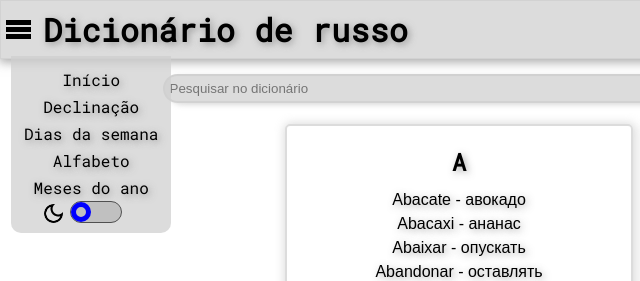
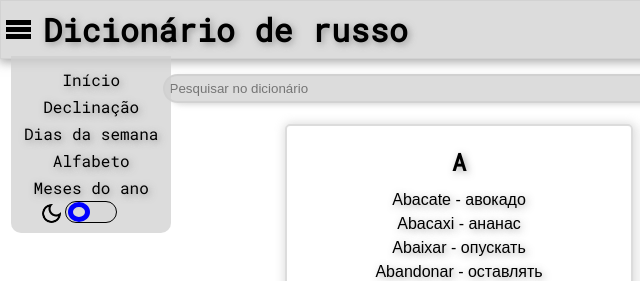
Before and after one commit to JosiasFontesAlves/Russo_pt-br, a website with bundled scripts: page src/index.html in a window 1280 px wide. Both pictures are taken after a click on the button 18 px from the left and 29 px from the top of the page. Shown: the top 281 px of the page, 0-640 px from the left. Built offline with nearby package versions, Linux system fonts and the light colour scheme; files whose address does not match are found by name; a web font is replaced by a local one.

Commit message:
Lib7 v3.2

```diff
--- a/src/css/home.css
+++ b/src/css/home.css
@@ -85,11 +85,11 @@ h2 {
 
 #lua {
     width: 25px;
-    transform: translateX(-50px);
+    transform: translateX(-52px);
 }
 
-#temesc {
-    transform: translateX(5px);
+#btn_temesc {
+    left: 57px;
 }
 
 .posX_30 {
--- a/src/js/lib7.js
+++ b/src/js/lib7.js
@@ -9,51 +9,53 @@
  * *        * *        * *     * *           * *            * *            * * * * * * * * *     * *             * *
 */
 
-let versão = '3.1.5';
+let versão = '3.2';
 
 /**
- * @param {string} local
- * @param {string} idBtn - nome do botão
- * @param {number} estilo - tipo de botão
- * @param {string} cor
+ * @param {string} idBtn
+ * @param {number} estilo
+ * @param {string | string[]} cor
  */
-export function criarBotão(local, idBtn, estilo, cor) {
-    const tam = ["width: 50px; height: 20px; color: rgb(80, 80, 80)", "width: 20px; height: inherit; transform: translateX(-3%)"],
+export function Btn(idBtn, estilo, cor) {
+    const setCor = (i, bg) => Array.isArray(cor) ? cor[i] : bg,
+        props = [
+            `background: ${cor[1]}; border: 2px solid; padding: 2px; height: 20px; width: 50px;`,
+            `background: ${setCor(0, cor)}; border: none; height: inherit; width: 20px;`,
+            `background: ${setCor(1, '#d8d8d8')};`
+        ],
         btn = {
-            borda: [
-                `${tam[0]}; border: 2px solid; padding: 2px; border-radius: 15px`,
-                `${tam[0]}; border: 2px solid; padding: 2px;`,
-                `${tam[0]}; border: 1px solid; background: lightgreen; border-radius: 25px;`,
-                `${tam[0]}; background: gray; border-radius: 5px; padding: 2px;`,
-                `width: 50px; height: 15px; background: darkred; border-radius: 25px; display: flex; align-items: center`,
-                `${tam[0]}; border-radius: 25px; background: silver; border: 1px solid`,
+            div: [
+                `${props[0]} border-radius: 15px;`, props[0], `${props[0]} border-radius: 7px;`,
+                `${props[2]}; height: 15px; border-radius: 10px; display: flex; align-items: center; width: 50px;`,
+                `${props[2]}; border-radius: 25px; border: 1px solid; height: 20px; width: 50px;`,
             ],
-            botão: [
-                `${tam[1]}; background: ${cor}; border-radius: inherit;`, `${tam[1]}; background: ${cor};`,
-                `width: 20px; height: inherit; background: ${cor}; border-radius: 50%;`,
-                `${tam[1]}; background: ${cor}; border-radius: inherit;`,
-                `width: 25px; height: 25px; background: red; border-radius: 50%;`,
-                `width: 10px; height: 10px; border: 5px solid ${cor}; background: none; border-radius: 50%;`,
+            button: [
+                `${props[1]} border-radius: inherit;`, props[1], `${props[1]} border-radius: 5px`,
+                `background: ${setCor(0, cor)}; border: none; border-radius: 50%; height: 25px; width: 25px`,
+                `width: 20px; border: 5px solid ${setCor(0, cor)}; background: none; border-radius: 50%; height: inherit;`
             ]
         },
-        res = [];
+        [borda, botão] = ['div', 'button'].map(elem => {
+            const el = document.createElement(elem);
+            el.style = btn[elem][estilo];
+            return el;
+        });
 
-    while (res.length < 2) res.push(document.createElement('div'));
+    botão.id = idBtn;
 
-    [btn.borda[estilo], `${btn.botão[estilo]} position: fixed;`].forEach((stl, i) => res[i].style = stl);
+    Object.entries({
+        cursor: 'pointer',
+        position: 'fixed'
+    }).forEach(([prop, val]) => botão.style[prop] = val);
 
-    res[1].id = idBtn;
-    res[0].appendChild(res[1]);
+    borda.appendChild(botão);
 
-    document.getElementById(local).appendChild(res[0]);
+    return borda;
 } /* ----- Lib de botões ----- */
 
 export const Tempus = {
     p: () => document.createElement('p'),
-    setAtr(el, id, innerHTML) {
-        el.id = id;
-        el.innerHTML = innerHTML;
-    },
+    setAtr: (el, id, innerHTML) => [['id', id], ['innerHTML', innerHTML]].forEach(([prop, val]) => el[prop] = val),
     /**
      * @param {string} id
      * @param {number} estilo
@@ -63,7 +65,7 @@ export const Tempus = {
 
         setInterval(() => {
             const date = new Date(),
-                rlg = [date.getHours(), date.getMinutes(), date.getSeconds() + 1];
+                rlg = [date.getHours(), date.getMinutes(), date.getSeconds()];
 
             for (let x in rlg) rlg[x] < 10 ? rlg[x] = `0${rlg[x]}` : '';
 
@@ -102,8 +104,7 @@ export const Tempus = {
         const sdc = this.p(),
             hora = new Date().getHours();
 
-        sdc.id = id;
-        sdc.innerHTML = (hora <= 12) ? "Bom dia!" : (hora >= 18) ? "Boa noite!" : "Boa tarde!";
+        this.setAtr(sdc, id ?? 'tempus-sdc', (hora <= 12) ? "Bom dia!" : (hora >= 18) ? "Boa noite!" : "Boa tarde!");
 
         return sdc;
     }
--- a/src/js/template.js
+++ b/src/js/template.js
@@ -1,4 +1,4 @@
-import { addClass, criarBotão, dropDown, kreatto, render, sElem, templatr, texto } from './lib7.js'; // lib 7 v3.1.5
+import { addClass, Btn, dropDown, kreatto, render, sElem, templatr, texto } from './lib7.js'; // lib 7 v3.1.5
 import loadTemplate from './loadTemplate.js';
 
 templatr(
@@ -44,10 +44,9 @@ dropDown({
                 class: 'fix'
             }
         }),
-        render({ p: { id: 'temesc' } })
+        render({ p: { id: 'temesc' } }),
+        Btn('btn_temesc', 4, 'blue')
     ]
 });
 
-criarBotão('temesc', 'btn_temesc', 5, 'blue');
-
 loadTemplate();
```
